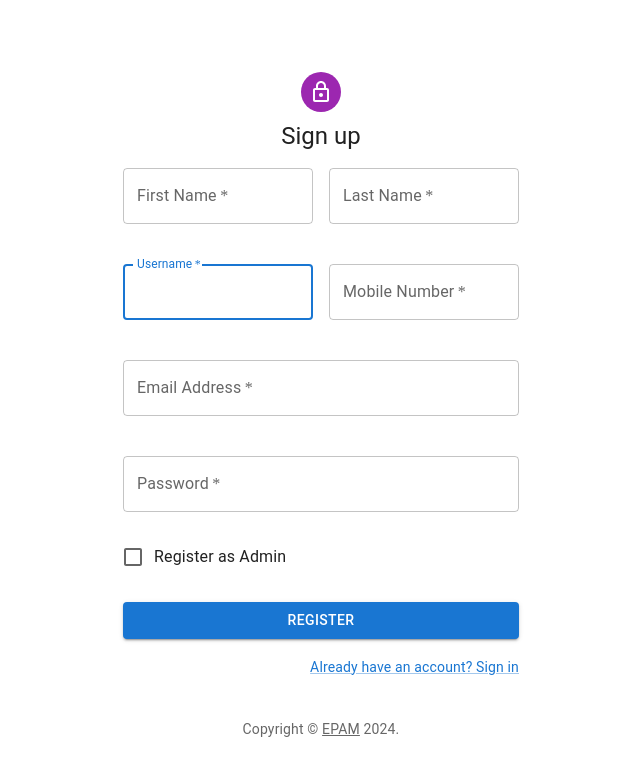
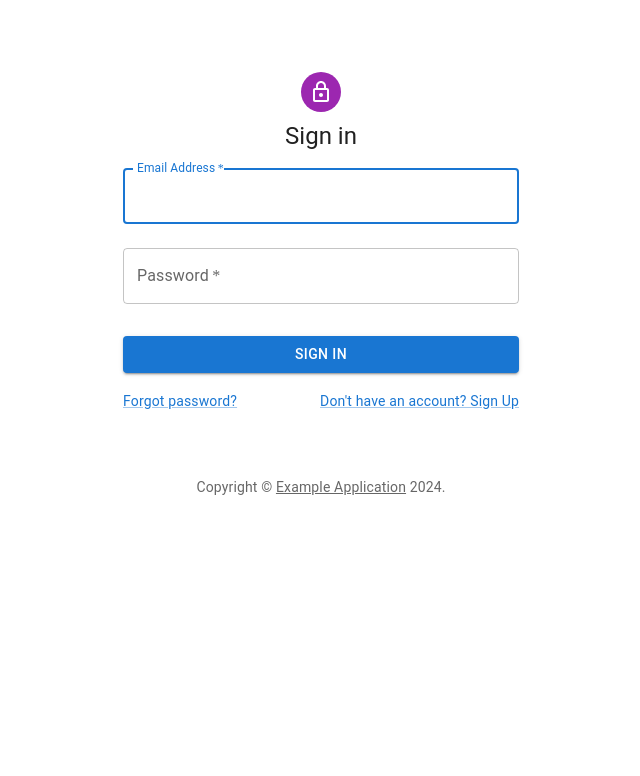
Before and after one commit to yadagiritalada143/Email-Validator-FE, a React (Vite) app: page / in a window 1280 px wide. Shown: the top 776 px of the page, without its empty margins (319-959 px from the left). Built offline with nearby package versions, Linux system fonts and the light colour scheme.

Commit message:
Refacotred code

```diff
--- a/src/App.jsx
+++ b/src/App.jsx
@@ -12,7 +12,7 @@ import 'react-toastify/dist/ReactToastify.css';
 const routes = createBrowserRouter([
   {
     path: "/",
-    element: <Register />,
+    element: <Login />,
   },
   {
     path: "/login",
--- a/src/components/Account.jsx
+++ b/src/components/Account.jsx
@@ -13,7 +13,6 @@ const Account = () => {
 
     const getAndUpdateDetails = async () => {
         const data = await getUserDetails();
-        console.log(data.data);
         setFormData(data.data.user);
         setFormData((prev) => { return { ...prev, ['password']: '' } });
     }
@@ -63,7 +62,6 @@ const Account = () => {
             <div></div>
             <button type="button" className="btn btn-primary mt-3" onClick={updateUser}>Update</button>
         </div>
-
     </>
 }
 
--- a/src/components/Login.jsx
+++ b/src/components/Login.jsx
@@ -3,8 +3,6 @@ import Avatar from '@mui/material/Avatar';
 import Button from '@mui/material/Button';
 import CssBaseline from '@mui/material/CssBaseline';
 import TextField from '@mui/material/TextField';
-import FormControlLabel from '@mui/material/FormControlLabel';
-import Checkbox from '@mui/material/Checkbox';
 import Link from '@mui/material/Link';
 import Grid from '@mui/material/Grid';
 import Box from '@mui/material/Box';
@@ -20,8 +18,8 @@ function Copyright(props) {
   return (
     <Typography variant="body2" color="text.secondary" align="center" {...props}>
       {'Copyright © '}
-      <Link color="inherit" href="https://www.epam.com/">
-        EPAM
+      <Link color="inherit" href="https://www.example.com/">
+        Example Application
       </Link>{' '}
       {new Date().getFullYear()}
       {'.'}
@@ -53,9 +51,9 @@ const Login = () => {
 
       navigate("/home");
 
-      toast.success("Login Succesful")
+      toast.success("Login Succesfully !")
     } catch (error) {
-      toast.error("Authentication Failed")
+      toast.error("Login Failed !")
     }
   }
   return (
--- a/src/components/Register.jsx
+++ b/src/components/Register.jsx
@@ -1,5 +1,4 @@
 import React, { useState } from "react";
-import Img from "../assets/Sign_up.png";
 import { registerUser } from "./utils/axiosInstance";
 import { toast } from "react-toastify";
 import { useNavigate } from "react-router-dom";
@@ -22,8 +21,8 @@ function Copyright(props) {
   return (
     <Typography variant="body2" color="text.secondary" align="center" {...props}>
       {'Copyright © '}
-      <Link color="inherit" href="https://www.epam.com/">
-        EPAM
+      <Link color="inherit" href="https://www.example.com/">
+        Example Application
       </Link>{' '}
       {new Date().getFullYear()}
       {'.'}
--- a/src/components/Scan.jsx
+++ b/src/components/Scan.jsx
@@ -14,7 +14,6 @@ const Scan = () => {
 
     const uploadFile = async () => {
         const data = await uploadAndScanFiles(file.files[0], file.value);
-        console.log(data);
     }
 
     return <>
```
Lines whose indentation alone changed are shown as unchanged.
